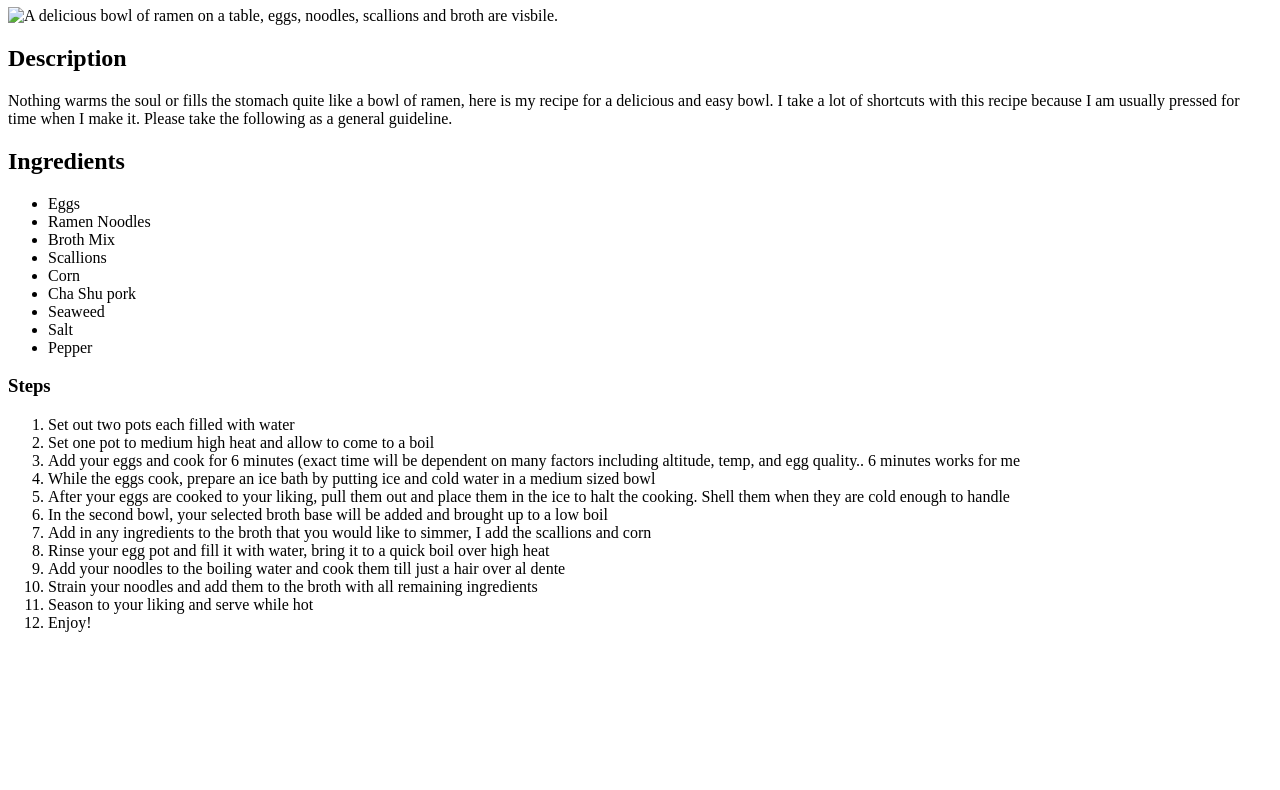
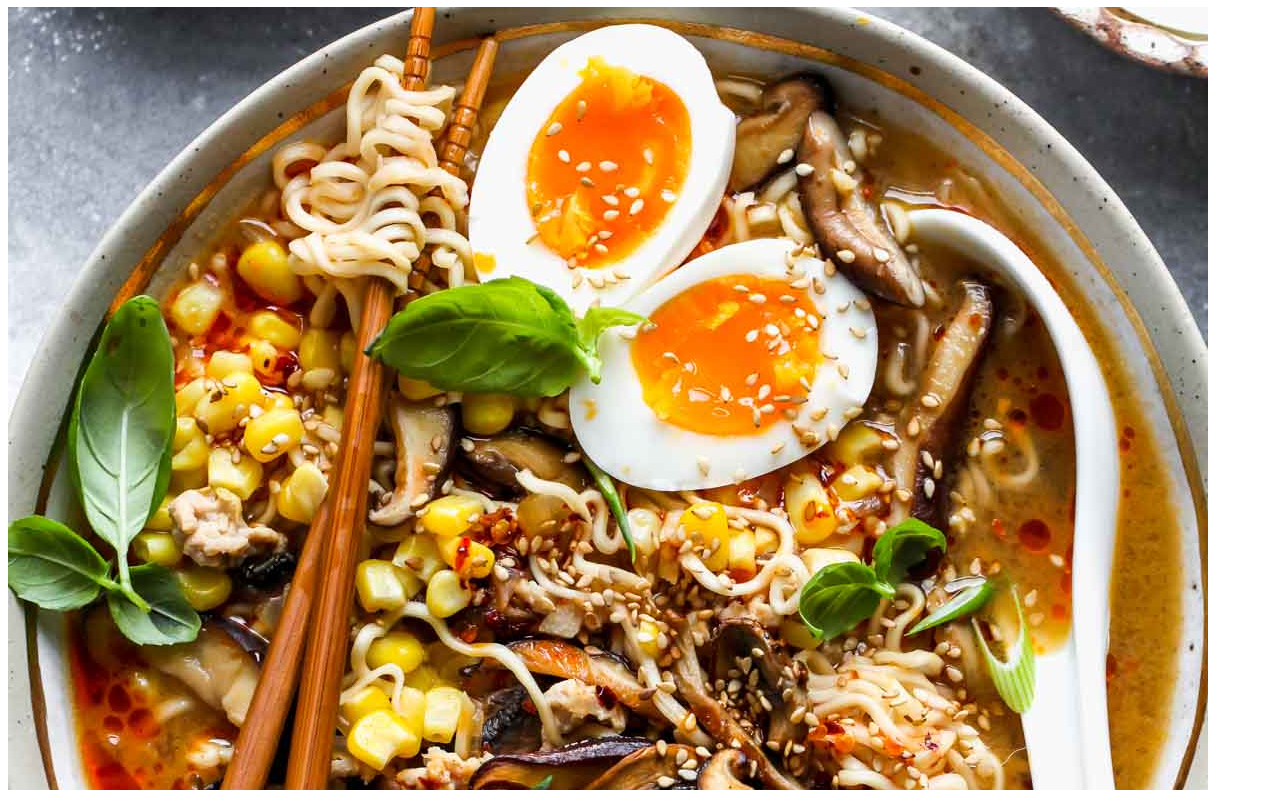
Before and after one commit to andr001/odin-recipes, a plain HTML site: page recipes/ramen.html in a window 1280 px wide. Shown: the part 73-863 px from the top of the page. Before the commit the page ends 800 px from the top, so only its background shows below. Drawn offline with Linux system fonts and the light colour scheme.

Commit message:
Missed the relative location of the images for ramen and steak pages

```diff
--- a/recipes/ramen.html
+++ b/recipes/ramen.html
@@ -7,7 +7,7 @@
 </head>
 <body>
     <h1>Ramen</h1>
-    <img src="odin-recipes/images/SpicyMisoRamen_Square.jpg" alt="A delicious bowl of ramen on a table, eggs, noodles, scallions and broth are visbile.">
+    <img src="/odin-recipes/images/SpicyMisoRamen_Square.jpg" alt="A delicious bowl of ramen on a table, eggs, noodles, scallions and broth are visbile.">
     <h2>Description</h2>
     <p>Nothing warms the soul or fills the stomach quite like a bowl of ramen, here is my recipe for a delicious and easy bowl.
         I take a lot of shortcuts with this recipe because I am usually pressed for time when I make it. Please take the following as a general guideline. </p>
```
Also changed, not shown: recipes/steakandpotatoes.html (+1 -1 lines).
